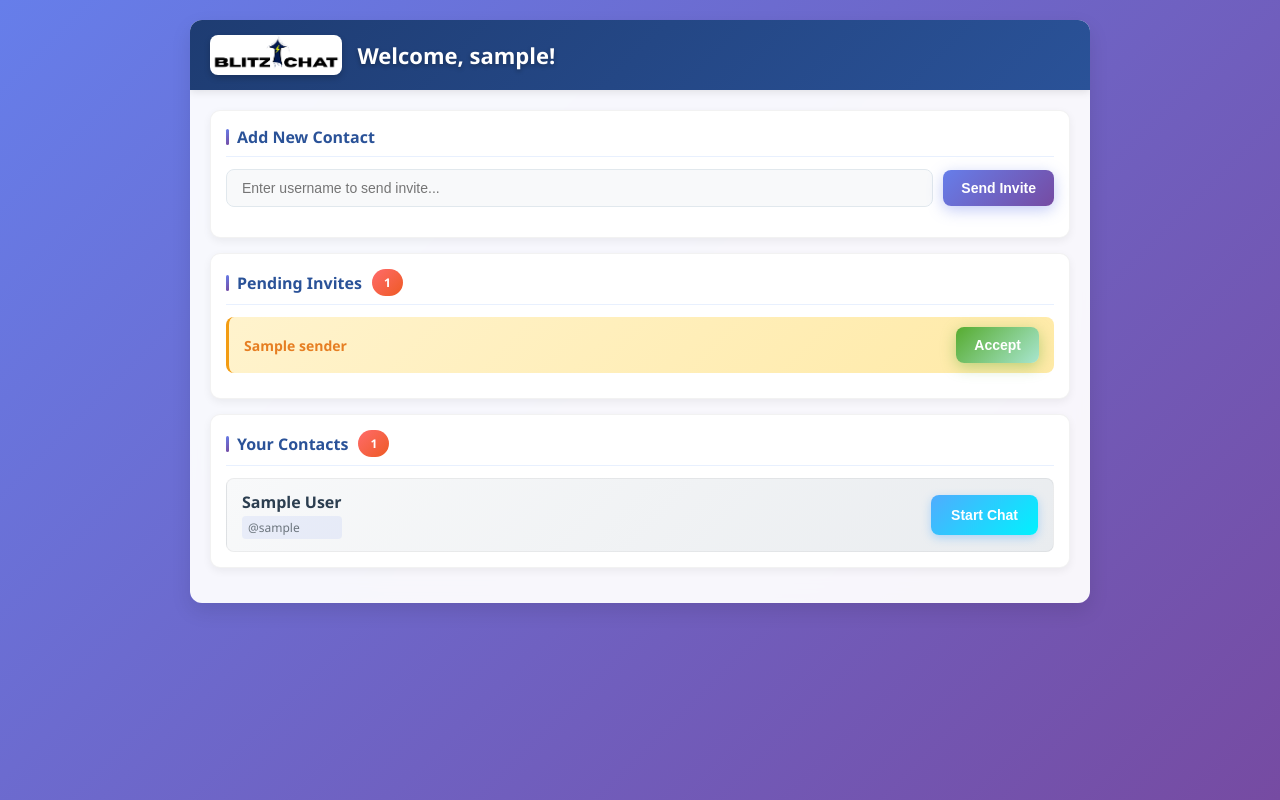
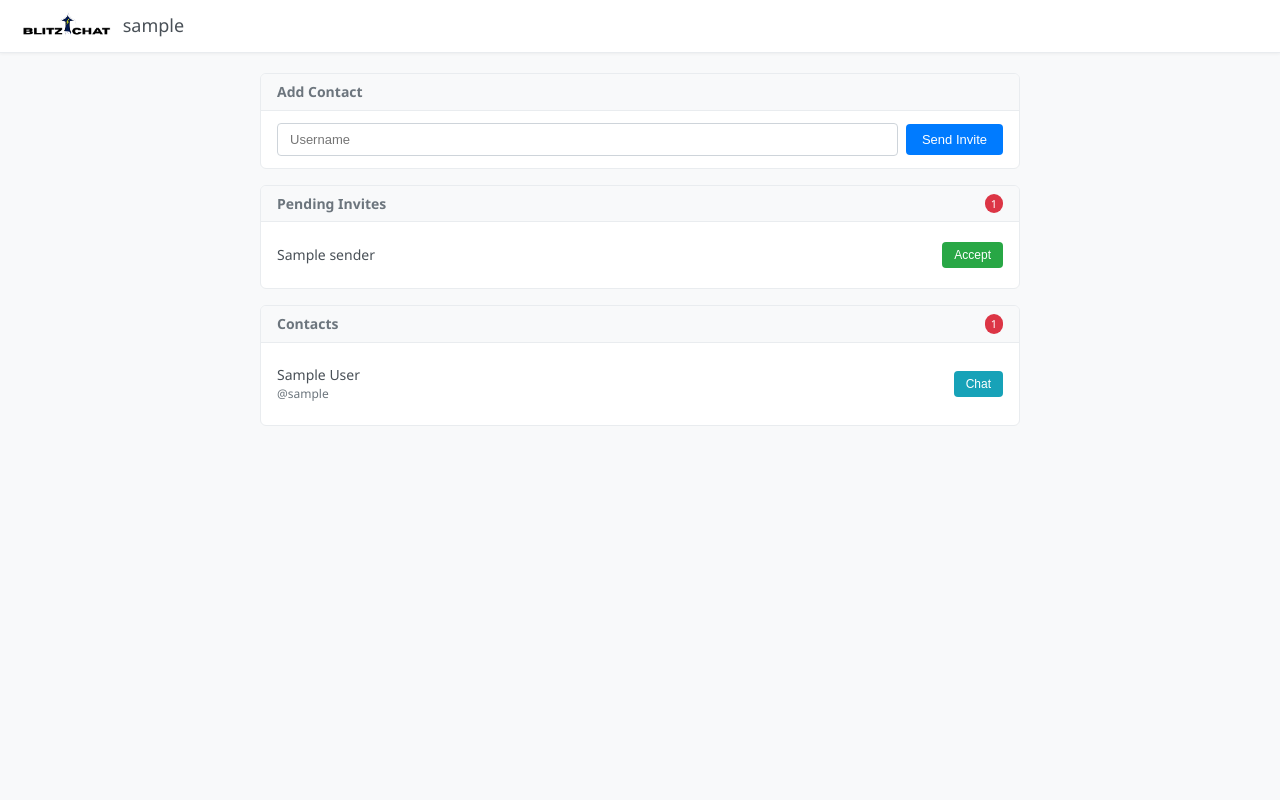
Before and after one commit to Magomed-Ameen/Blitz-Chat, a Flask app: template templates/chat_window.html in a window 1280 px wide. Run offline with Flask 3, Linux system fonts and the light colour scheme; the template is opened without the code that fills it: most values are stand-ins (such as "Sample title", 1, 10 or a date in 2020); some libraries are stand-ins or nearby versions.

Commit message:
Assistant checkpoint: Complete redesign with compact, minimal theme
Assistant generated file changes:
- templates/chat_window.html: Complete redesign with compact, minimal theme

---

User prompt:

i dont like this theme overall, of big height boxes, change it completely

Replit-Commit-Author: Assistant
Replit-Commit-Session-Id: 5595d374-4a8c-4431-a129-5f550e0e8589

```diff
--- a/templates/chat_window.html
+++ b/templates/chat_window.html
@@ -1,4 +1,3 @@
-
 <!DOCTYPE html>
 <html>
 <head>
@@ -14,348 +13,287 @@
 
         body {
             font-family: 'Segoe UI', Tahoma, Geneva, Verdana, sans-serif;
-            background: linear-gradient(135deg, #667eea 0%, #764ba2 100%);
-            min-height: 100vh;
-            padding: 20px;
-        }
-
-        .main-container {
-            max-width: 900px;
-            margin: 0 auto;
-            background: rgba(255, 255, 255, 0.95);
-            border-radius: 12px;
-            box-shadow: 0 8px 20px rgba(0, 0, 0, 0.1);
-            overflow: hidden;
-            backdrop-filter: blur(10px);
+            background: #f8f9fa;
+            color: #2c3e50;
+            line-height: 1.4;
         }
 
         .header {
-            background: linear-gradient(135deg, #1e3c72 0%, #2a5298 100%);
-            color: white;
-            padding: 15px 20px;
+            background: white;
+            border-bottom: 1px solid #e9ecef;
+            padding: 12px 20px;
             display: flex;
             align-items: center;
-            box-shadow: 0 2px 8px rgba(0, 0, 0, 0.1);
+            position: sticky;
+            top: 0;
+            z-index: 100;
+            box-shadow: 0 1px 3px rgba(0,0,0,0.05);
         }
 
         .header img {
-            height: 40px;
-            margin-right: 15px;
-            border-radius: 8px;
-            box-shadow: 0 3px 6px rgba(0, 0, 0, 0.2);
+            height: 28px;
+            margin-right: 10px;
         }
 
         .header h2 {
-            font-size: 22px;
-            font-weight: 600;
-            text-shadow: 0 2px 4px rgba(0, 0, 0, 0.3);
+            font-size: 18px;
+            font-weight: 500;
+            color: #495057;
         }
 
-        .content {
+        .container {
+            max-width: 800px;
+            margin: 0 auto;
             padding: 20px;
         }
 
         .section {
             background: white;
-            border-radius: 10px;
-            padding: 15px;
-            margin-bottom: 15px;
-            box-shadow: 0 3px 8px rgba(0, 0, 0, 0.06);
-            border: 1px solid rgba(0, 0, 0, 0.05);
+            border: 1px solid #e9ecef;
+            border-radius: 6px;
+            margin-bottom: 16px;
+            overflow: hidden;
         }
 
-        .section h3 {
-            color: #2a5298;
-            font-size: 16px;
-            margin-bottom: 12px;
-            padding-bottom: 8px;
-            border-bottom: 1px solid #e8f0fe;
+        .section-header {
+            background: #f8f9fa;
+            padding: 8px 16px;
+            border-bottom: 1px solid #e9ecef;
+            font-size: 14px;
+            font-weight: 600;
+            color: #6c757d;
             display: flex;
+            justify-content: space-between;
             align-items: center;
         }
 
-        .section h3::before {
-            content: '';
-            width: 3px;
-            height: 16px;
-            background: linear-gradient(135deg, #667eea, #764ba2);
-            margin-right: 8px;
-            border-radius: 2px;
+        .badge {
+            background: #dc3545;
+            color: white;
+            font-size: 11px;
+            padding: 2px 6px;
+            border-radius: 10px;
+            font-weight: 500;
         }
 
-        .search-container {
+        .section-content {
+            padding: 12px 16px;
+        }
+
+        .search-row {
             display: flex;
-            gap: 10px;
-            margin-bottom: 15px;
+            gap: 8px;
             align-items: center;
         }
 
         input[type="text"] {
             flex: 1;
-            padding: 10px 15px;
-            border: 1px solid #e1e8ed;
-            border-radius: 8px;
-            font-size: 14px;
-            transition: all 0.3s ease;
-            background: #f8f9fa;
+            padding: 8px 12px;
+            border: 1px solid #ced4da;
+            border-radius: 4px;
+            font-size: 13px;
+            background: #fff;
         }
 
         input[type="text"]:focus {
             outline: none;
-            border-color: #667eea;
-            background: white;
-            box-shadow: 0 0 0 2px rgba(102, 126, 234, 0.1);
+            border-color: #007bff;
+            box-shadow: 0 0 0 2px rgba(0,123,255,0.1);
         }
 
         .btn {
-            padding: 10px 18px;
+            padding: 8px 16px;
             border: none;
-            border-radius: 8px;
-            font-size: 14px;
-            font-weight: 600;
+            border-radius: 4px;
+            font-size: 13px;
+            font-weight: 500;
             cursor: pointer;
-            transition: all 0.3s ease;
+            transition: all 0.2s;
             text-decoration: none;
             display: inline-block;
-            text-align: center;
         }
 
         .btn-primary {
-            background: linear-gradient(135deg, #667eea, #764ba2);
+            background: #007bff;
             color: white;
-            box-shadow: 0 4px 15px rgba(102, 126, 234, 0.4);
         }
 
         .btn-primary:hover {
-            transform: translateY(-2px);
-            box-shadow: 0 6px 20px rgba(102, 126, 234, 0.6);
+            background: #0056b3;
         }
 
         .btn-success {
-            background: linear-gradient(135deg, #56ab2f, #a8e6cf);
+            background: #28a745;
             color: white;
-            box-shadow: 0 4px 15px rgba(86, 171, 47, 0.4);
+            padding: 6px 12px;
+            font-size: 12px;
         }
 
         .btn-success:hover {
-            transform: translateY(-2px);
-            box-shadow: 0 6px 20px rgba(86, 171, 47, 0.6);
+            background: #1e7e34;
         }
 
         .btn-chat {
-            background: linear-gradient(135deg, #4facfe, #00f2fe);
+            background: #17a2b8;
             color: white;
-            padding: 12px 20px;
-            font-size: 14px;
-            box-shadow: 0 3px 10px rgba(79, 172, 254, 0.4);
+            padding: 6px 12px;
+            font-size: 12px;
         }
 
         .btn-chat:hover {
-            transform: translateY(-1px);
-            box-shadow: 0 5px 15px rgba(79, 172, 254, 0.6);
+            background: #117a8b;
         }
 
-        .contacts-grid {
-            display: grid;
-            gap: 20px;
+        .invite-item {
+            display: flex;
+            justify-content: space-between;
+            align-items: center;
+            padding: 8px 0;
+            border-bottom: 1px solid #f1f3f4;
+        }
+
+        .invite-item:last-child {
+            border-bottom: none;
+        }
+
+        .invite-sender {
+            font-weight: 500;
+            color: #495057;
+            font-size: 14px;
         }
 
         .contact-item {
             display: flex;
             justify-content: space-between;
             align-items: center;
-            padding: 12px 15px;
-            background: linear-gradient(135deg, #f8f9fa, #e9ecef);
-            border-radius: 8px;
-            transition: all 0.3s ease;
-            border: 1px solid rgba(0, 0, 0, 0.05);
+            padding: 10px 0;
+            border-bottom: 1px solid #f1f3f4;
         }
 
-        .contact-item:hover {
-            transform: translateY(-2px);
-            box-shadow: 0 5px 15px rgba(0, 0, 0, 0.1);
-            background: linear-gradient(135deg, #ffffff, #f8f9fa);
+        .contact-item:last-child {
+            border-bottom: none;
         }
 
         .contact-info {
             display: flex;
             flex-direction: column;
-            gap: 3px;
+            gap: 2px;
         }
 
-        .contact-info strong {
-            font-size: 16px;
-            color: #2c3e50;
-            font-weight: 600;
-        }
-
-        .contact-info .username {
-            font-size: 12px;
-            color: #6c757d;
-            background: rgba(102, 126, 234, 0.1);
-            padding: 3px 6px;
-            border-radius: 4px;
-            display: inline-block;
-        }
-
-        .invites-list {
-            list-style: none;
-        }
-
-        .invite-item {
-            display: flex;
-            justify-content: space-between;
-            align-items: center;
-            padding: 10px 15px;
-            background: linear-gradient(135deg, #fff3cd, #ffeaa7);
-            border-radius: 8px;
-            margin-bottom: 10px;
-            border-left: 3px solid #f39c12;
-            transition: all 0.3s ease;
-        }
-
-        .invite-item:hover {
-            transform: translateX(3px);
-            box-shadow: 0 3px 10px rgba(243, 156, 18, 0.3);
-        }
-
-        .invite-sender {
-            font-weight: 600;
-            color: #e67e22;
+        .contact-name {
+            font-weight: 500;
+            color: #495057;
             font-size: 14px;
         }
 
-        .no-contacts, .no-invites {
-            text-align: center;
-            padding: 25px 15px;
+        .contact-username {
+            font-size: 12px;
             color: #6c757d;
-            background: linear-gradient(135deg, #f8f9fa, #e9ecef);
-            border-radius: 8px;
-            border: 1px dashed #dee2e6;
         }
 
-        .no-contacts p, .no-invites p {
-            font-size: 16px;
+        .empty-state {
+            text-align: center;
+            color: #6c757d;
+            font-size: 13px;
+            padding: 20px;
             font-style: italic;
         }
 
-        .badge {
-            background: linear-gradient(135deg, #ff6b6b, #ee5a24);
-            color: white;
-            padding: 5px 12px;
-            border-radius: 20px;
-            font-size: 12px;
-            font-weight: 600;
-            margin-left: 10px;
-        }
-
         @media (max-width: 768px) {
-            .main-container {
-                margin: 10px;
-                border-radius: 15px;
+            .container {
+                padding: 10px;
             }
 
             .header {
-                padding: 20px;
-                flex-direction: column;
-                text-align: center;
+                padding: 10px 15px;
             }
 
-            .header img {
-                margin-right: 0;
-                margin-bottom: 15px;
-            }
-
-            .content {
-                padding: 20px;
-            }
-
-            .search-container {
+            .search-row {
                 flex-direction: column;
+                align-items: stretch;
             }
 
             .contact-item {
                 flex-direction: column;
-                gap: 15px;
-                text-align: center;
+                gap: 8px;
+                align-items: flex-start;
             }
         }
     </style>
 </head>
 <body>
-    <div class="main-container">
     <div class="header">
         <img src="{{ url_for('static', filename='BlitzChatLogo.png') }}" alt="BlitzChat Logo">
-            <h2>Welcome, {{ username }}!</h2>
+        <h2>{{ username }}</h2>
     </div>
 
-        <div class="content">
-            <!-- Search for users -->
+    <div class="container">
+        <!-- Add Contact Section -->
         <div class="section">
-                <h3>Add New Contact</h3>
-                <div class="search-container">
-                    <input type="text" id="searchUser" placeholder="Enter username to send invite...">
+            <div class="section-header">
+                Add Contact
+            </div>
+            <div class="section-content">
+                <div class="search-row">
+                    <input type="text" id="searchUser" placeholder="Username">
                     <button class="btn btn-primary" onclick="searchAndSendInvite()">Send Invite</button>
                 </div>
             </div>
+        </div>
 
-            <!-- List of received invites -->
+        <!-- Pending Invites -->
+        {% if invites_received %}
         <div class="section">
-                <h3>Pending Invites
-                    {% if invites_received %}
+            <div class="section-header">
+                Pending Invites
                 <span class="badge">{{ invites_received|length }}</span>
-                    {% endif %}
-                </h3>
-                {% if invites_received %}
-                    <ul class="invites-list">
+            </div>
+            <div class="section-content">
                 {% for sender in invites_received %}
-                            <li class="invite-item">
+                    <div class="invite-item">
                         <span class="invite-sender">{{ sender }}</span>
                         <form method="POST" action="/accept_invite" style="margin: 0;">
                             <input type="hidden" name="user" value="{{ username }}">
                             <input type="hidden" name="sender" value="{{ sender }}">
                             <button type="submit" class="btn btn-success">Accept</button>
                         </form>
-                            </li>
+                    </div>
                 {% endfor %}
-                    </ul>
-                {% else %}
-                    <div class="no-invites">
-                        <p>No pending invites</p>
+            </div>
         </div>
         {% endif %}
-            </div>
 
-            <!-- List of contacts -->
+        <!-- Contacts List -->
         <div class="section">
-                <h3>Your Contacts
+            <div class="section-header">
+                Contacts
                 {% if contacts %}
                     <span class="badge">{{ contacts|length }}</span>
                 {% endif %}
-                </h3>
-                <div class="contacts-grid">
+            </div>
+            <div class="section-content">
+                {% if contacts %}
                     {% for contact_username, full_name in contacts.items() %}
                         <div class="contact-item">
                             <div class="contact-info">
-                                <strong>{{ full_name }}</strong>
-                                <span class="username">@{{ contact_username }}</span>
+                                <div class="contact-name">{{ full_name }}</div>
+                                <div class="contact-username">@{{ contact_username }}</div>
                             </div>
                             <form method="get" action="{{ url_for('chat', username=username, contact=contact_username) }}" style="margin: 0;">
-                                <button type="submit" class="btn btn-chat">Start Chat</button>
+                                <button type="submit" class="btn btn-chat">Chat</button>
                             </form>
                         </div>
+                    {% endfor %}
                 {% else %}
-                        <div class="no-contacts">
-                            <p>No contacts yet. Send invites to start chatting!</p>
+                    <div class="empty-state">
+                        No contacts yet. Send some invites to get started!
                     </div>
-                    {% endfor %}
-                </div>
+                {% endif %}
             </div>
         </div>
     </div>
 
     <script>
-        // TODO: Add Firebase config here
         var firebaseConfig = {
             apiKey: "AIzaSyCgY0qvuCml114ujVhzUyfz2eZ4L0k4LKo",
             authDomain: "blitzchat-30890.firebaseapp.com",
@@ -366,7 +304,6 @@
             measurementId: "G-CNK3CLKQ60"
         };
 
-        // Initialize Firebase
         firebase.initializeApp(firebaseConfig);
         const db = firebase.database();
         const currentUser = "{{ username }}";
@@ -400,7 +337,6 @@
             });
         }
 
-        // Allow Enter key to send invite
         document.getElementById('searchUser').addEventListener('keypress', function(e) {
             if (e.key === 'Enter') {
                 searchAndSendInvite();
```
Lines whose indentation alone changed are shown as unchanged.
